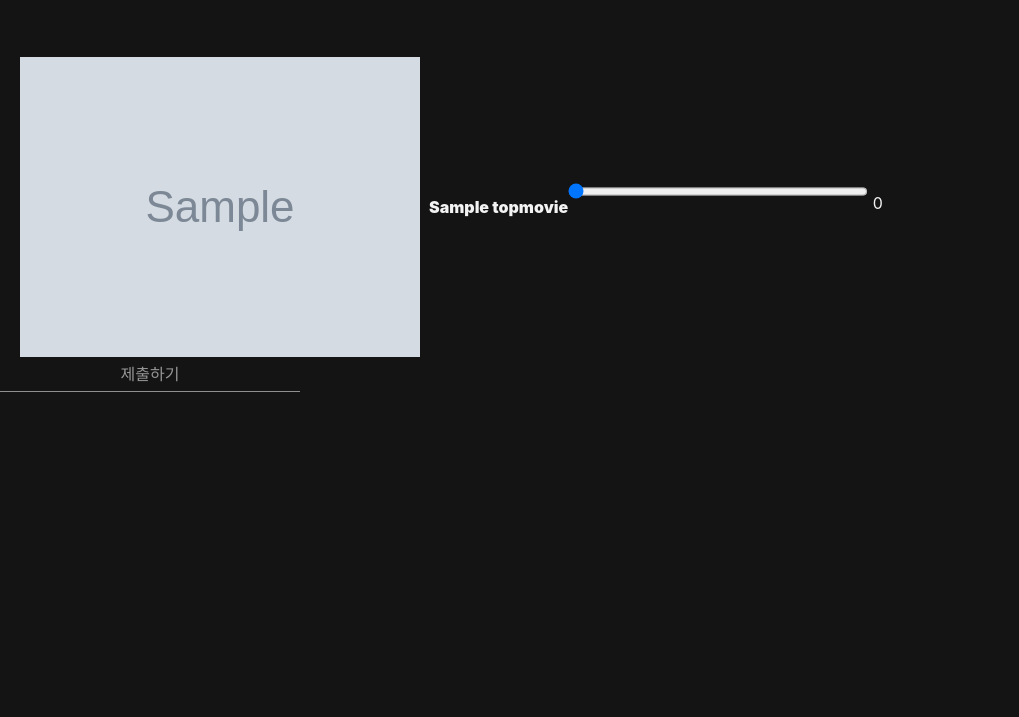
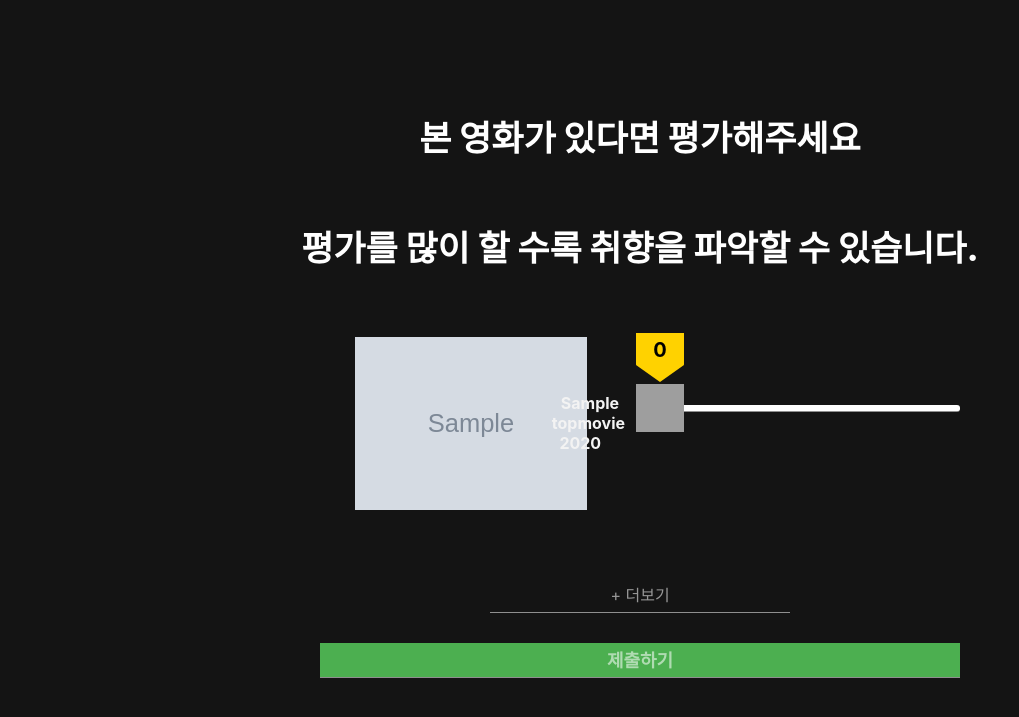
Before and after one commit to jongmin-oh/movieRecSys, a Django app: page /movie/ratings/ in a window 1280 px wide. Shown: the part 55-772 px from the top of the page, without its empty margins (0-1019 px from the left). Run offline with Django 3.2, Linux system fonts and the light colour scheme; a user stored in the database is signed in; tables that the repository leaves empty hold one stand-in row (values such as "Sample post"); grey boxes marked "Sample" are stand-in pictures; some libraries are stand-ins or nearby versions; grey boxes are pictures that could not be loaded.

Commit message:
no message

```diff
--- a/movie/views.py
+++ b/movie/views.py
@@ -91,7 +91,10 @@ def worldcup(request):
 
 @login_required(login_url='common:login')
 def ratings(request):
-    rating_movie = TopMovie.objects.all()
+    rating_movie = list(TopMovie.objects.all())
+    random.shuffle(rating_movie)
+    rating_movie1 = rating_movie[:32]
+    rating_movie2 = rating_movie[32:64]
 
     if request.method == 'POST':
 
@@ -113,16 +116,17 @@ def ratings(request):
             try:
                 temp = UserRating.objects.get(movieId=movieId)
                 temp.movieId = movieId
-                temp.rating = ratings
+                temp.rating = (ratings / 2) # 10 점 만점 -> 5 점 만점
                 temp.save()
             except:
-                temp = UserRating(movieId=movieId,userId=current_user,rating=ratings)
+                temp = UserRating(movieId=movieId,userId=current_user,rating=(ratings/2))
                 temp.save()
 
-        return HttpResponse('complete')
+        return redirect('index')
 
 
     context = {
-        'rating_movie' : rating_movie
+        'rating_movie1' : rating_movie1,
+        'rating_movie2' : rating_movie2,
     }
     return render(request,'movie/ratings.html',context)
--- a/static/style.css
+++ b/static/style.css
@@ -278,9 +278,4 @@ footer {
     text-align: center;
     font-size: 15px;
   }
-
-
-
-
-
 }
--- a/templates/base.html
+++ b/templates/base.html
@@ -19,7 +19,7 @@
     <!-- HEADER -->
     <header>
       <div class="netflixLogo">
-        <a id="logo" href="#home"><img src="https://github.com/carlosavilae/Netflix-Clone/blob/master/img/logo.PNG?raw=true" alt="Logo Image"></a>
+        <a id="logo" href="{% url 'index' %}"><img src="https://github.com/carlosavilae/Netflix-Clone/blob/master/img/logo.PNG?raw=true" alt="Logo Image"></a>
       </div>
       <nav class="main-nav">
         <a href="{% url 'index' %}">홈</a>
--- a/templates/movie/ratings.html
+++ b/templates/movie/ratings.html
@@ -2,52 +2,188 @@
 
 {% block content %}
 
+<style>
+    div.sub-btn {
+        margin: auto;
+        width: 50%;
+    }
+
+    div.sub-btn input {
+        font-weight: bold;
+        text-align: center;
+        background-color: #4CAF50;
+        padding: 5px;
+        width: 100%;
+        font-size: 18px;
+    }
+
+    h1 {
+        text-align: center;
+    }
+
+    table.row {
+        margin: 5% auto;
+        width: 50%;
+    }
+
+    .main {
+        width: 300px;
+        margin: 24% auto;
+        position: relative;
+    }
+
+    #slider {
+        background-color: white;
+        -webkit-appearance: none;
+        width: 100%;
+        height: 7px;
+        outline: none;
+        border-radius: 3px;
+    }
+
+    #slider::-webkit-slider-thumb {
+        -webkit-appearance: none;
+        width: 48px;
+        height: 48px;
+        cursor: pointer;
+        z-index: 3;
+        position: relative;
+    }
+
+    #selector {
+        height: 104;
+        width: 48px;
+        position: absolute;
+        bottom: 10px;
+        left: 0%;
+        transform: translateX(-50%);
+        z-index: 2;
+    }
+
+    .SelectBtn {
+        height: 48px;
+        width: 48px;
+        background-image: url(https://img1.daumcdn.net/thumb/R1280x0/?scode=mtistory2&fname=https%3A%2F%2Fblog.kakaocdn.net%2Fdn%2Fbi72aP%2FbtqZvM97ITd%2Fcce4xI7vpCgqEcBReaLEak%2Fimg.png);
+        background-size: cover;
+        background-position: center;
+        position: absolute;
+        bottom: 0;
+    }
+
+    #SelectValue {
+        color: black;
+        width: 48px;
+        height: 40px;
+        position: absolute;
+        top: 0;
+        background: #ffd200;
+        border-radius: 4px;
+        text-align: center;
+        line-height: 45px;
+        font-size: 20px;
+        font-weight: bold;
+    }
+
+    #SelectValue::after {
+        content: '';
+        border-top: 17px solid #ffd200;
+        border-left: 24px solid #141414;
+        border-right: 24px solid #141414;
+        position: absolute;
+        bottom: -14px;
+        left: 0;
+    }
+
+    #ProgressBar {
+        width: 0%;
+        height: 7px;
+        background-color: #ffd200;
+        border-radius: 3px;
+        position: absolute;
+        top: 0;
+        left: 0;
+    }
+</style>
+
+<h1> 본 영화가 있다면 평가해주세요 </h1>
+<h1>평가를 많이 할 수록 취향을 파악할 수 있습니다.</h1>
+
 <form method='post'>
     {% csrf_token %}
-    {% if rating_movie %}
+    {% if rating_movie1 %}
     <table class="row">
-        {% for movie in rating_movie %}
+        {% for movie in rating_movie1 %}
         <tr>
             <td><a class="row-image"><img src="{{  movie.poster }}"></a></td>
-            <td><td>&nbsp&nbsp<b><b>{{ movie.title_ko }}</td>
             <td>
-                <div class="range-slider">
-                    <input type="hidden" name="movie_id" value="{{ movie.movieId }}">
-                    <input type="range" class="range-slider__range" name='movie_rating' value="0" min="0" max="5">
-                    <span class="range-slider__value">0</span>
+            <td>
+                &nbsp&nbsp<b><b></b>{{ movie.title_ko }}<br>
+                    &nbsp&nbsp{{movie.year}}
+            </td>
+            <td>
+                <input type="hidden" name="movie_id" value="{{ movie.movieId }}">
+                <div class="main">
+                    <input type="range" min="0" max="10" value="0" id="slider" , name="movie_rating">
+                    <div id="selector">
+                        <div class="SelectBtn"></div>
+                        <div id="SelectValue">0</div>
+                    </div>
+                    <div id="ProgressBar"></div>
                 </div>
             </td>
         </tr>
         {% endfor %}
     </table>
+    <div style="text-align: center;">
+        <input value="+ 더보기"onclick="if(this.parentNode.getElementsByTagName('div')[0].style.display != ''){this.parentNode.getElementsByTagName('div')[0].style.display = '';this.value = '숨기기';}else{this.parentNode.getElementsByTagName('div')[0].style.display = 'none'; this.value = '더보기';}"type="button">
+        <div style="display: none;">
+            <table class="row">
+                {% for movie in rating_movie2 %}
+                <tr>
+                    <td><a class="row-image"><img src="{{  movie.poster }}"></a></td>
+                    <td>
+                    <td>
+                        &nbsp&nbsp<b><b></b>{{ movie.title_ko }}<br>
+                            &nbsp&nbsp{{movie.year}}
+                    </td>
+                    <td>
+                        <input type="hidden" name="movie_id" value="{{ movie.movieId }}">
+                        <div class="main">
+                            <input type="range" min="0" max="10" value="0" id="slider" , name="movie_rating">
+                            <div id="selector">
+                                <div class="SelectBtn"></div>
+                                <div id="SelectValue">0</div>
+                            </div>
+                            <div id="ProgressBar"></div>
+                        </div>
+                    </td>
+                </tr>
+                {% endfor %}
+            </table>
+        </div>
+    </div>
     {% endif %}
-    <input type='submit' value="제출하기">
+    <div class="sub-btn"><input type='submit' value="제출하기"></div>
 </form>
-
 {% endblock %}
 
 {% block script %}
 
 <script language="javascript">
-    var rangeSlider = function () {
-        var slider = $('.range-slider'),
-            range = $('.range-slider__range'),
-            value = $('.range-slider__value');
+    $(document).ready(function () {
+        $('.main').hover(function () {
+            var slider = $(this).children('input#slider')[0];
+            var selector = $(this).children('div#selector')[0];
+            var selectValue = $(this).children('div#selector').children('div#SelectValue')[0]
+            var progressBar = $(this).children('div#ProgressBar')[0];
 
-        slider.each(function () {
-
-            value.each(function () {
-                var value = $(this).prev().attr('value');
-                $(this).html(value);
-            });
-
-            range.on('input', function () {
-                $(this).next(value).html(this.value);
+            $(this).children('input#slider').on('propertychange change keyup paste input', function () {
+                selectValue.innerHTML = (slider.value / 2);
+                selector.style.left = (slider.value * 10) + "%";
+                progressBar.style.width = (slider.value * 10) + "%";
             });
         });
-    };
-    rangeSlider();
-
+    });
 </script>
 
 {% endblock %}
```
Also changed, not shown: 1 other file.
